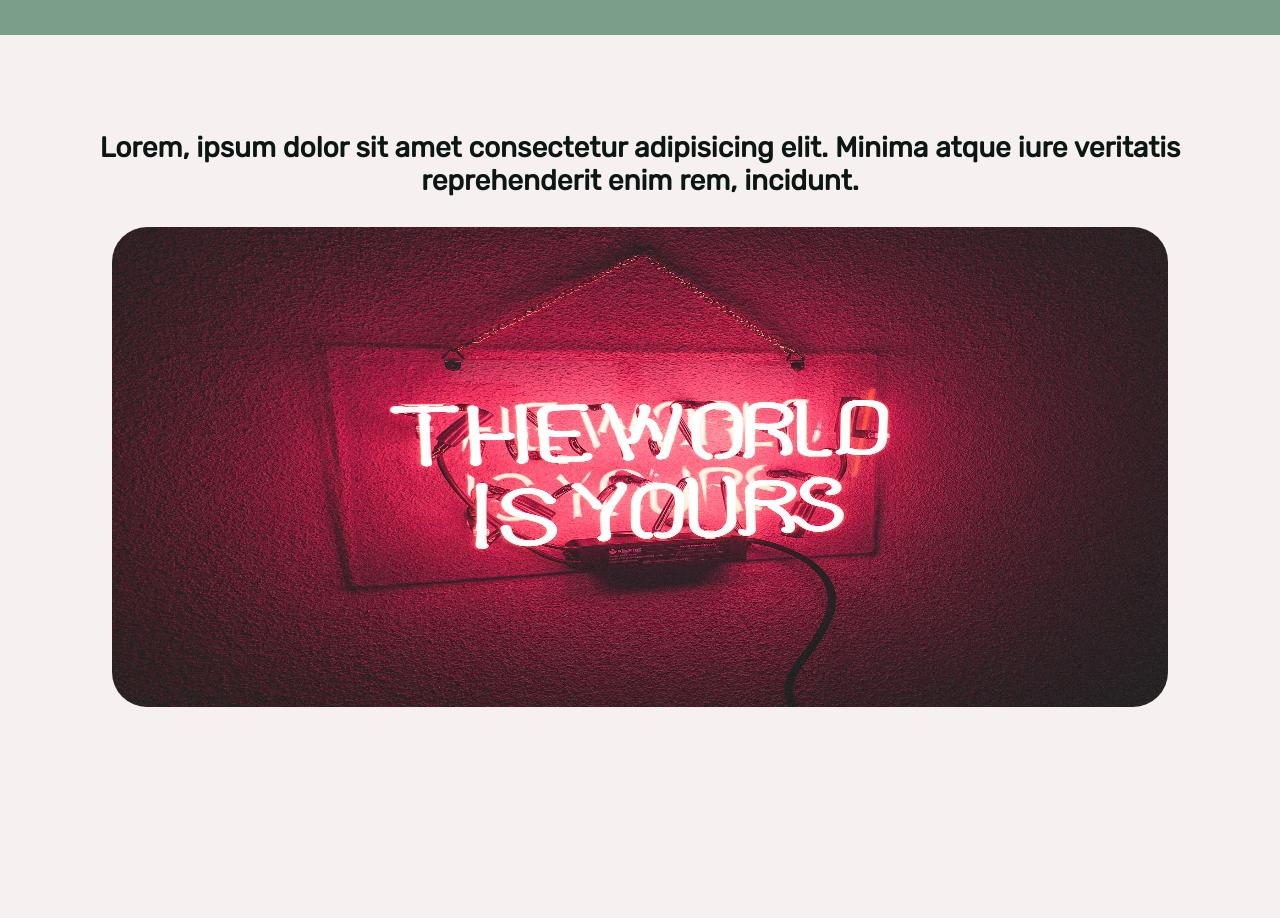
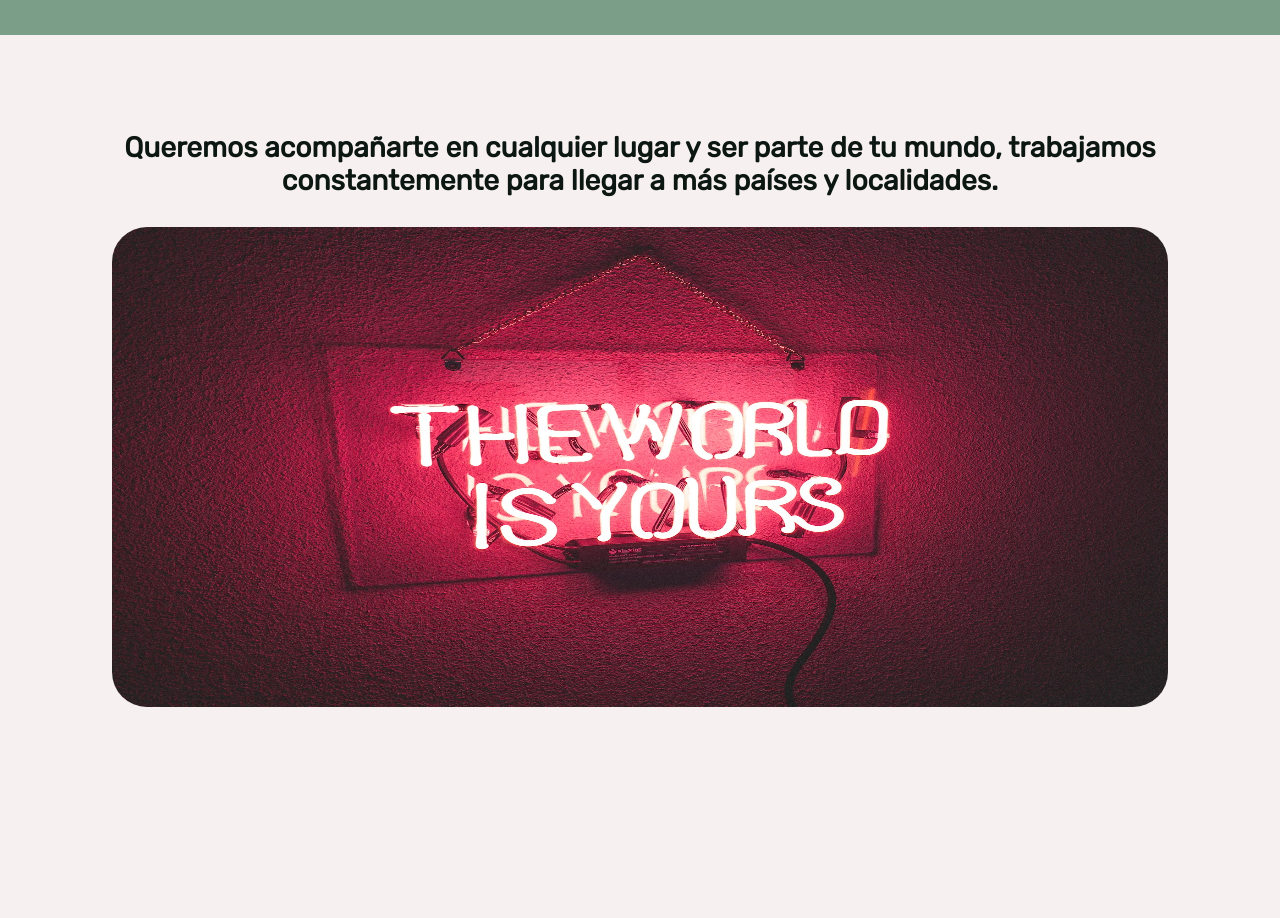
Before and after one commit to marymrvz/proyecto-final, a plain HTML site: page pages/nosotros.html in a window 1280 px wide. Shown: the part 1460-2378 px from the top of the page. Drawn offline with nearby package versions, Linux system fonts and the light colour scheme.

Commit message:
revision

```diff
--- a/pages/nosotros.html
+++ b/pages/nosotros.html
@@ -54,7 +54,7 @@
             </div>
         </section>
         <section class="sectionVeintiocho">
-            <h3>Lorem, ipsum dolor sit amet consectetur adipisicing elit. Minima atque iure veritatis reprehenderit enim rem, incidunt.</h3>
+            <h3>Queremos acompañarte en cualquier lugar y ser parte de tu mundo, trabajamos constantemente para llegar a más países y localidades.</h3>
             <div class="imgNosotros3">
                 <img src="../assets/img/nosotros3.jpg" alt="">
             </div>
```
